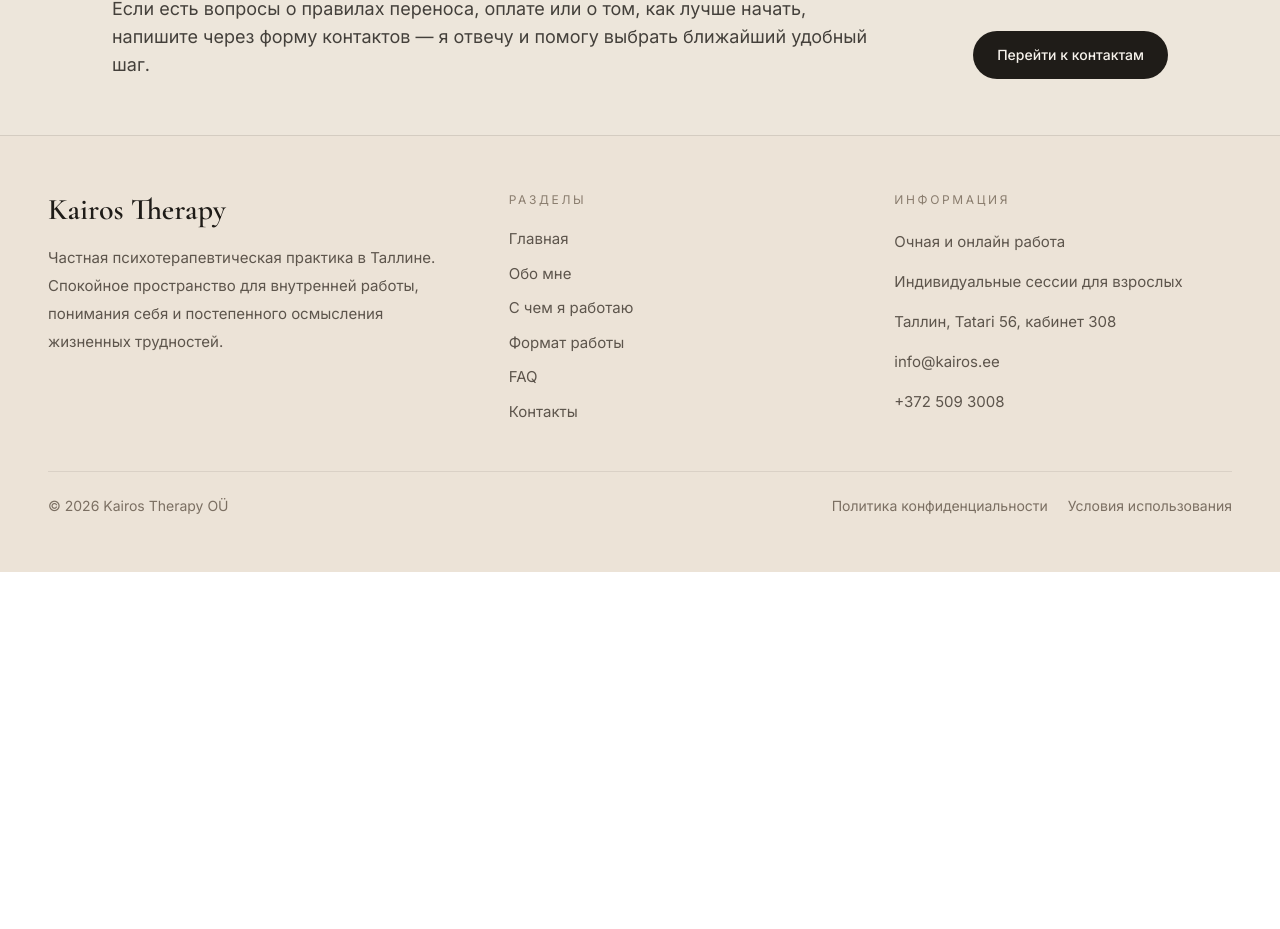
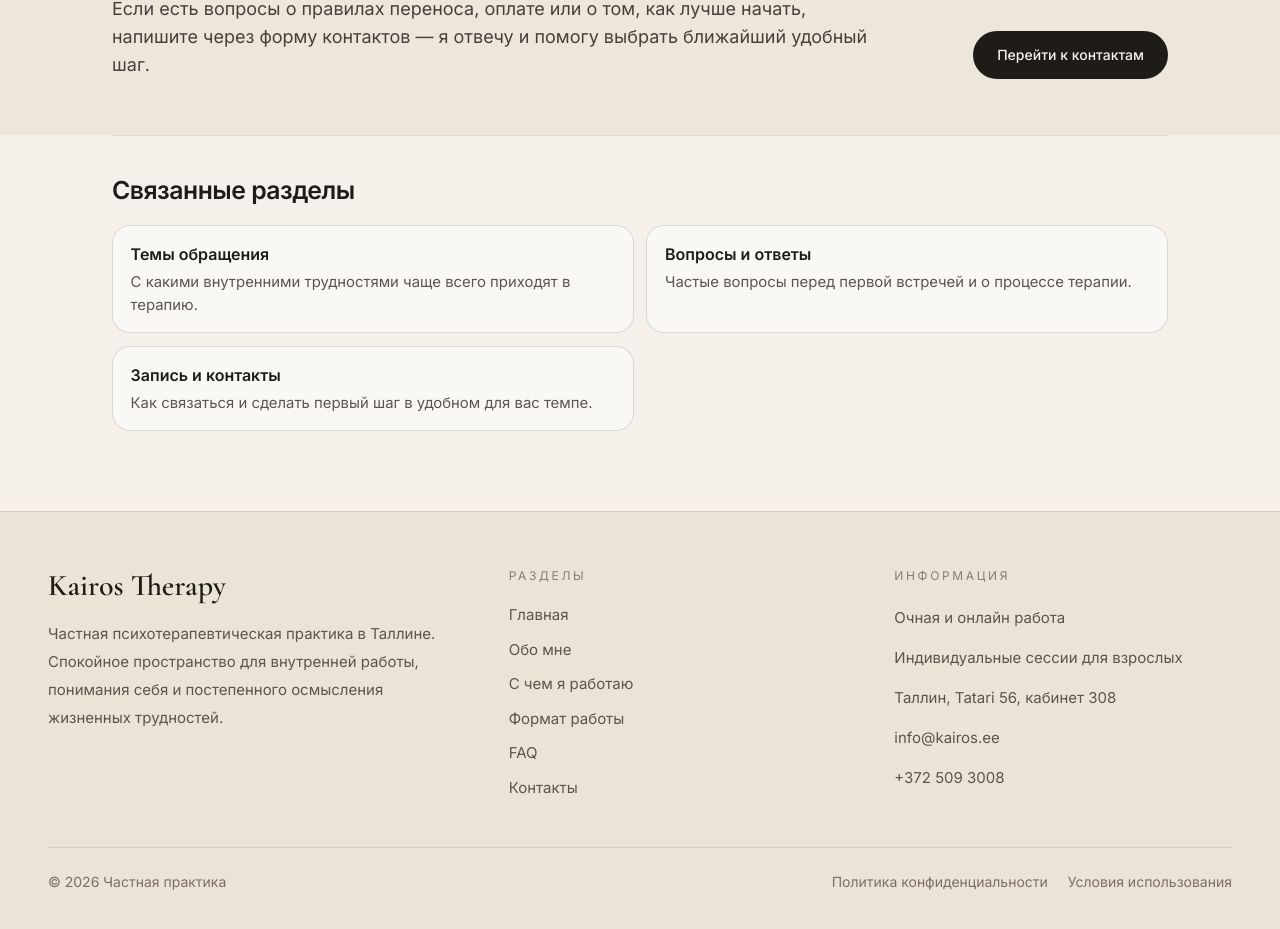
Before and after one commit to surf595/kairos-site, a Next.js app: page /format in a window 1280 px wide. Shown: the part 1060-1989 px from the top of the page. Before the commit the page ends 1632 px from the top, so only its background shows below. Built offline with nearby package versions, Linux system fonts and the light colour scheme.

Commit message:
v0.7: strengthen content coherence and CSS design system

```diff
--- /dev/null
+++ b/app/components/related-links.tsx
@@ -0,0 +1,29 @@
+import Link from "next/link";
+
+type RelatedItem = {
+  href: string;
+  title: string;
+  text: string;
+};
+
+export default function RelatedLinks({
+  title,
+  items,
+}: {
+  title: string;
+  items: readonly RelatedItem[];
+}) {
+  return (
+    <section className="v07-related-wrap">
+      <h2 className="v07-related-title">{title}</h2>
+      <div className="v07-related-grid">
+        {items.map((item) => (
+          <Link key={item.href} href={item.href} className="v07-related-card">
+            <div className="v07-related-card-title">{item.title}</div>
+            <p className="v07-related-card-text">{item.text}</p>
+          </Link>
+        ))}
+      </div>
+    </section>
+  );
+}
--- a/app/contacts/page.tsx
+++ b/app/contacts/page.tsx
@@ -1,4 +1,6 @@
 import { buildPageMetadata } from "../lib/seo";
+import { firstContactFlow, practiceInfo, relatedSections } from "../lib/content";
+import RelatedLinks from "../components/related-links";
 import ContactForm from "./contact-form";
 
 export const metadata = buildPageMetadata({
@@ -21,7 +23,7 @@ export default function ContactsPage() {
         </p>
 
         <p className="mt-3 text-sm leading-relaxed text-[#6a706a]">
-          Обычно я отвечаю в течение 24–48 часов. Ваше обращение остаётся
+          Обычно я отвечаю в течение {practiceInfo.responseTime}. Ваше обращение остаётся
           конфиденциальным.
         </p>
       </section>
@@ -38,9 +40,9 @@ export default function ContactsPage() {
           </p>
 
           <ol className="mt-4 list-decimal space-y-1 pl-5 text-sm leading-relaxed text-[#6a706a]">
-            <li>Вы оставляете короткое сообщение.</li>
-            <li>Я возвращаюсь к вам и предлагаю возможные окна для встречи.</li>
-            <li>Мы согласуем удобный формат: очно или онлайн.</li>
+            {firstContactFlow.map((step) => (
+              <li key={step}>{step}</li>
+            ))}
           </ol>
 
           <ContactForm />
@@ -58,7 +60,7 @@ export default function ContactsPage() {
                   Телефон
                 </h3>
                 <a href="tel:+3725093008" className="hover:underline">
-                  +372 509 3008
+                  {practiceInfo.contactPhone}
                 </a>
               </div>
 
@@ -66,8 +68,8 @@ export default function ContactsPage() {
                 <h3 className="mb-1 text-base font-medium text-[#2f3331]">
                   Email
                 </h3>
-                <a href="mailto:info@kairos.ee" className="hover:underline">
-                  info@kairos.ee
+                <a href={`mailto:${practiceInfo.contactEmail}`} className="hover:underline">
+                  {practiceInfo.contactEmail}
                 </a>
               </div>
 
@@ -76,7 +78,7 @@ export default function ContactsPage() {
                   Адрес кабинета
                 </h3>
                 <p>
-                  Татари 56, кабинет 308
+                  {practiceInfo.officeAddress}
                   <br />
                   Таллин, Эстония
                 </p>
@@ -122,6 +124,13 @@ export default function ContactsPage() {
           </div>
         </div>
       </section>
+
+      <section className="mt-10">
+        <RelatedLinks
+          title="Перед первой встречей"
+          items={relatedSections.filter((item) => item.href !== "/contacts")}
+        />
+      </section>
     </main>
   );
 }
--- a/app/faq/page.tsx
+++ b/app/faq/page.tsx
@@ -1,4 +1,6 @@
 import { buildPageMetadata } from "../lib/seo";
+import { relatedSections } from "../lib/content";
+import RelatedLinks from "../components/related-links";
 
 export const metadata = buildPageMetadata({
   title: "Вопросы и ответы",
@@ -256,6 +258,11 @@ export default function FAQPage() {
             вопрос напрямую.
           </p>
         </section>
+
+        <RelatedLinks
+          title="Другие важные страницы"
+          items={relatedSections.filter((item) => item.href !== "/faq")}
+        />
       </section>
     </main>
   )
--- a/app/format/page.tsx
+++ b/app/format/page.tsx
@@ -1,5 +1,7 @@
 import Link from "next/link";
+import RelatedLinks from "../components/related-links";
 import { buildPageMetadata } from "../lib/seo";
+import { relatedSections, practiceInfo } from "../lib/content";
 
 export const metadata = buildPageMetadata({
   title: "Формат работы",
@@ -15,7 +17,7 @@ const items = [
   },
   {
     title: "Очно в Таллине",
-    text: "Tatari 56, кабинет 308.",
+    text: practiceInfo.officeAddress + ".",
   },
   {
     title: "Онлайн",
@@ -73,18 +75,18 @@ export default function FormatPage() {
               <div>
                 <p className="text-sm text-stone-500">Продолжительность</p>
                 <p className="mt-1 text-lg font-medium text-stone-900">
-                  50 минут
+                  {practiceInfo.sessionDuration}
                 </p>
               </div>
 
               <div>
                 <p className="text-sm text-stone-500">Индивидуальная сессия</p>
-                <p className="mt-1 text-lg font-medium text-stone-900">60 €</p>
+                <p className="mt-1 text-lg font-medium text-stone-900">{practiceInfo.individualPrice}</p>
               </div>
 
               <div>
                 <p className="text-sm text-stone-500">Групповая терапия</p>
-                <p className="mt-1 text-lg font-medium text-stone-900">25 €</p>
+                <p className="mt-1 text-lg font-medium text-stone-900">{practiceInfo.groupPrice}</p>
               </div>
             </div>
           </div>
@@ -106,6 +108,13 @@ export default function FormatPage() {
           </Link>
         </div>
       </section>
+
+      <section className="mx-auto max-w-6xl px-6 pb-16 md:px-10 md:pb-20 lg:px-12">
+        <RelatedLinks
+          title="Связанные разделы"
+          items={relatedSections.filter((item) => item.href !== "/format")}
+        />
+      </section>
     </main>
   );
 }
--- a/app/globals.css
+++ b/app/globals.css
@@ -758,3 +758,55 @@ a {
     scroll-behavior: auto !important;
   }
 }
+
+.v07-related-wrap {
+  border-top: 1px solid rgba(38, 35, 31, 0.1);
+  padding-top: 2.25rem;
+}
+
+.v07-related-title {
+  font-size: 1.55rem;
+  font-weight: 600;
+  letter-spacing: -0.02em;
+  color: #1f1c18;
+}
+
+.v07-related-grid {
+  margin-top: 1rem;
+  display: grid;
+  gap: 0.8rem;
+  grid-template-columns: repeat(2, minmax(0, 1fr));
+}
+
+@media (max-width: 820px) {
+  .v07-related-grid {
+    grid-template-columns: 1fr;
+  }
+}
+
+.v07-related-card {
+  border-radius: 18px;
+  border: 1px solid rgba(47, 41, 35, 0.15);
+  background: rgba(255, 255, 255, 0.5);
+  padding: 1rem 1.1rem;
+  transition: transform 0.22s ease, border-color 0.22s ease, background 0.22s ease;
+}
+
+.v07-related-card:hover {
+  transform: translateY(-1px);
+  border-color: rgba(47, 41, 35, 0.24);
+  background: rgba(255, 255, 255, 0.72);
+}
+
+.v07-related-card-title {
+  font-size: 1rem;
+  font-weight: 600;
+  color: #1f1c18;
+}
+
+.v07-related-card-text {
+  margin-top: 0.32rem;
+  font-size: 0.93rem;
+  line-height: 1.5;
+  color: #5d554c;
+}
--- a/app/layout.tsx
+++ b/app/layout.tsx
@@ -17,8 +17,8 @@ const cormorant = Cormorant_Garamond({
 export const metadata: Metadata = {
   metadataBase: new URL("https://kairos.ee"),
   title: {
-    default: "Kairos Therapy — Психотерапия в Таллине",
-    template: "%s | Kairos Therapy",
+    default: "Психотерапия в Таллине",
+    template: "%s",
   },
   description:
     "Частная психотерапевтическая практика в Таллине. Индивидуальная работа для взрослых: очно и онлайн.",
@@ -187,7 +187,7 @@ export default function RootLayout({
               </div>
 
               <div className="mt-12 flex flex-col gap-4 border-t border-black/8 pt-6 text-sm text-[#7B6F62] md:flex-row md:items-center md:justify-between">
-                <p>© {new Date().getFullYear()} Kairos Therapy OÜ</p>
+                <p>© {new Date().getFullYear()} Частная практика</p>
                 <div className="flex flex-wrap gap-5">
                   <Link
                     href="/privacy"
--- /dev/null
+++ b/app/lib/content.ts
@@ -0,0 +1,39 @@
+export const practiceInfo = {
+  city: "Таллин",
+  officeAddress: "Tatari 56, кабинет 308",
+  contactEmail: "info@kairos.ee",
+  contactPhone: "+372 509 3008",
+  sessionDuration: "50 минут",
+  individualPrice: "60 €",
+  groupPrice: "25 €",
+  responseTime: "24–48 часов",
+} as const;
+
+export const firstContactFlow = [
+  "Вы оставляете короткое сообщение через форму, email или телефон.",
+  "Я отвечаю и предлагаю ближайшие возможные окна для встречи.",
+  "Мы выбираем удобный формат: очно в кабинете или онлайн.",
+] as const;
+
+export const relatedSections = [
+  {
+    href: "/services",
+    title: "Темы обращения",
+    text: "С какими внутренними трудностями чаще всего приходят в терапию.",
+  },
+  {
+    href: "/format",
+    title: "Формат и рамка",
+    text: "Как организована работа: ритм, стоимость, переносы и оплата.",
+  },
+  {
+    href: "/faq",
+    title: "Вопросы и ответы",
+    text: "Частые вопросы перед первой встречей и о процессе терапии.",
+  },
+  {
+    href: "/contacts",
+    title: "Запись и контакты",
+    text: "Как связаться и сделать первый шаг в удобном для вас темпе.",
+  },
+] as const;
--- a/app/page.tsx
+++ b/app/page.tsx
@@ -1,5 +1,7 @@
 import Image from "next/image";
 import Link from "next/link";
+import RelatedLinks from "./components/related-links";
+import { firstContactFlow, relatedSections } from "./lib/content";
 
 const themes = [
   "Тревога и внутреннее напряжение",
@@ -10,11 +12,7 @@ const themes = [
   "Ощущение, что с вами «что-то не так»",
 ];
 
-const firstStepItems = [
-  "Вы пишете в удобной форме: через сайт, email или телефон.",
-  "Я отвечаю и предлагаю возможные окна для первой встречи.",
-  "Мы выбираем подходящий формат: очно в Таллине или онлайн.",
-] as const;
+
 
 export default function HomePage() {
   return (
@@ -167,7 +165,7 @@ export default function HomePage() {
 
           <div className="rounded-[30px] border border-[#DACDBE] bg-[#F6F1EA]/90 p-6 md:p-8">
             <ol className="space-y-3 text-[16px] leading-7 text-[#4F4941]">
-              {firstStepItems.map((item, index) => (
+              {firstContactFlow.map((item, index) => (
                 <li key={item} className="flex gap-3">
                   <span className="mt-0.5 inline-flex h-6 w-6 shrink-0 items-center justify-center rounded-full border border-[#CCBCA7] text-xs font-medium text-[#6E5C49]">
                     {index + 1}
@@ -194,6 +192,14 @@ export default function HomePage() {
           </div>
         </div>
       </section>
+
+
+      <section className="mx-auto max-w-7xl px-6 pb-16 md:px-10 md:pb-20 lg:px-12">
+        <RelatedLinks
+          title="Навигация по сайту"
+          items={relatedSections}
+        />
+      </section>
     </main>
   );
 }
--- a/app/services/page.tsx
+++ b/app/services/page.tsx
@@ -1,5 +1,7 @@
 import Link from "next/link";
+import RelatedLinks from "../components/related-links";
 import { buildPageMetadata } from "../lib/seo";
+import { relatedSections } from "../lib/content";
 
 export const metadata = buildPageMetadata({
   title: "С чем я работаю",
@@ -109,6 +111,13 @@ export default function ServicesPage() {
           </Link>
         </div>
       </section>
+
+      <section className="mx-auto max-w-7xl px-6 pb-16 md:px-10 md:pb-20 lg:px-12">
+        <RelatedLinks
+          title="Полезно посмотреть дальше"
+          items={relatedSections.filter((item) => item.href !== "/services")}
+        />
+      </section>
     </main>
   );
 }
```
